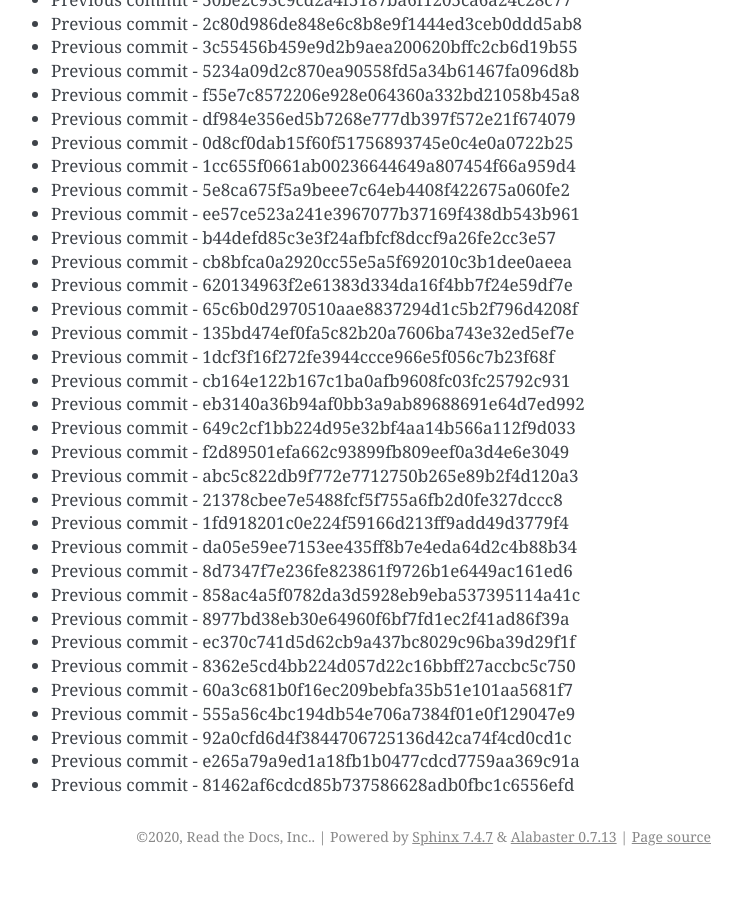
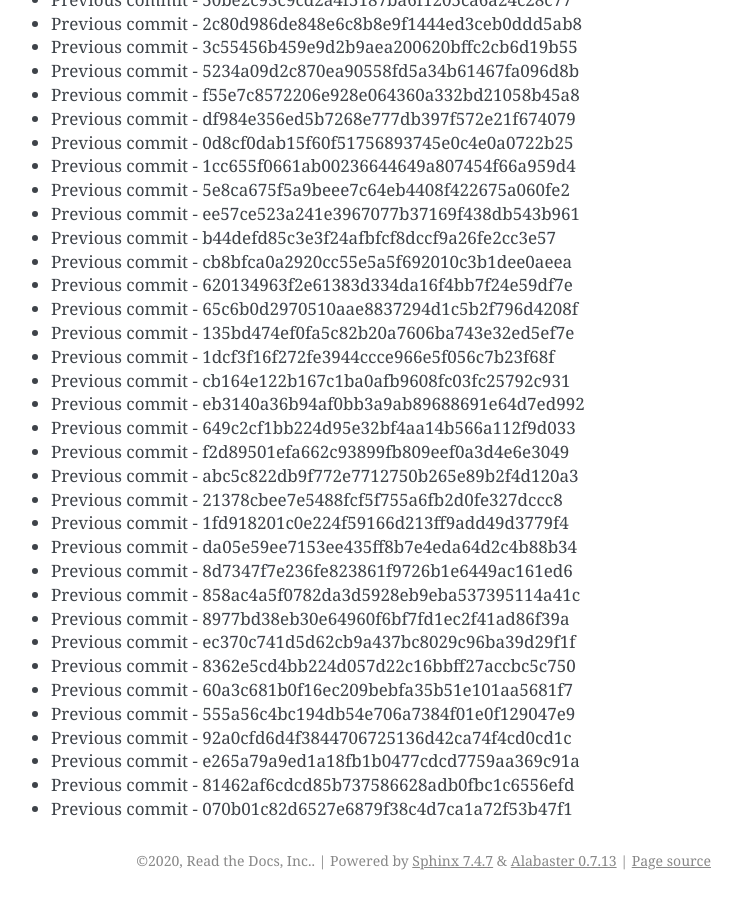
Before and after one commit to readthedocs/rtd-git-stresstest, a Sphinx documentation site: the page built from docs/updates.rst, in a window 1280 px wide and 900 px high, scrolled down 19717 px. Shown: the whole window, without its empty margins (399-1141 px from the left). Built offline with Sphinx 7.4.7, drawn with Linux system fonts in a browser that asks for light colours; before the commit the page ends 20593 px from its top, so only the background shows below that.

Commit message:
Generating commit from previous: 070b01c82d6527e6879f38c4d7ca1a72f53b47f1

```diff
--- a/docs/updates.rst
+++ b/docs/updates.rst
@@ -860,3 +860,4 @@ It can be tested for any performance characteristics.
 * Previous commit - 92a0cfd6d4f3844706725136d42ca74f4cd0cd1c
 * Previous commit - e265a79a9ed1a18fb1b0477cdcd7759aa369c91a
 * Previous commit - 81462af6cdcd85b737586628adb0fbc1c6556efd
+* Previous commit - 070b01c82d6527e6879f38c4d7ca1a72f53b47f1
```
